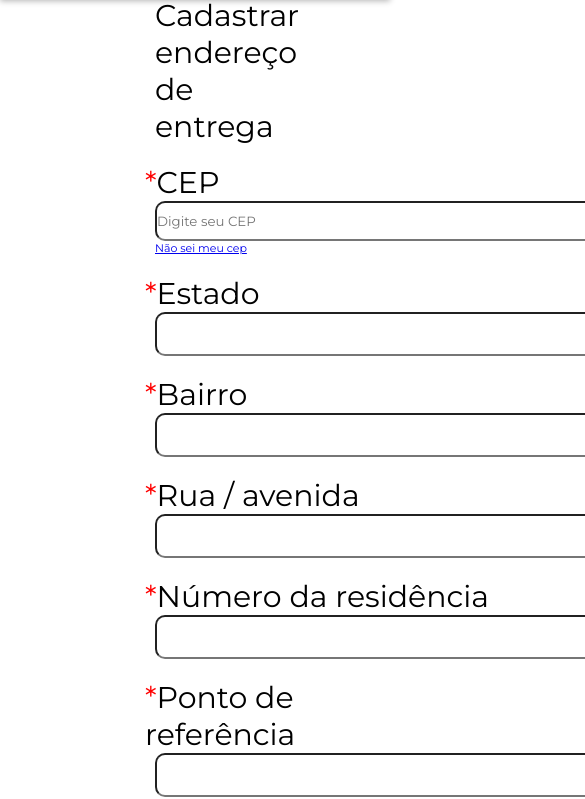
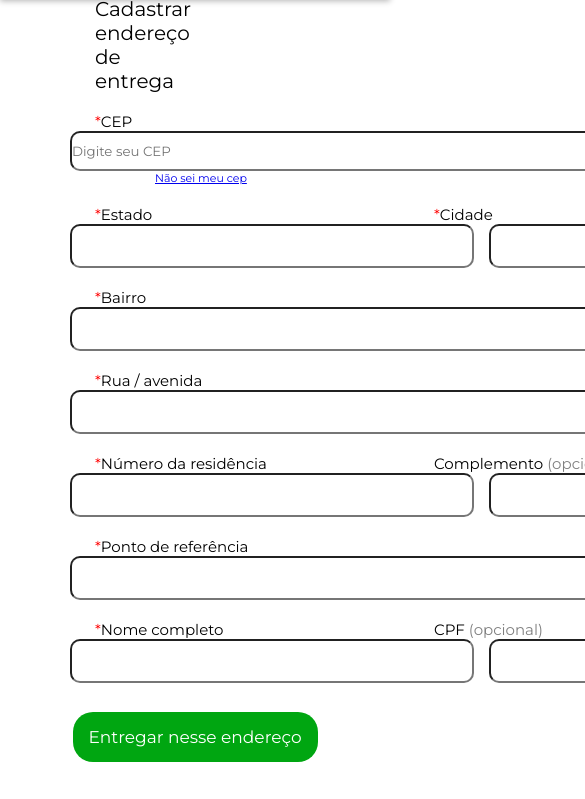
Before and after one commit to uAbyzou/sprint-3, a plain HTML site: page Identificação/indentifi.html in a window 390 px wide. Shown: the part 57-856 px from the top of the page, 585 px wide, since content can reach past the window. Drawn offline with Linux system fonts and the light colour scheme.

Commit message:
Identificação

```diff
--- a/Identificação/style.css
+++ b/Identificação/style.css
@@ -339,8 +339,6 @@ header a:hover {
     .teto {
         display: flex;
         gap: 535px;
-        margin-right: 0px;
-        margin-left: 0px;
     }
 
     .teto a {
@@ -356,6 +354,20 @@ header a:hover {
     .texto {
         font-size: 30px;
         margin-left: 145px;
+    }
+
+    @media (max-width: 992px) {
+        .teto p {
+            font-size: 20px;
+            margin-left: 95px;
+        }
+        .teto {
+            gap: 320px;
+        }
+        .texto {
+            font-size: 15px;
+            margin-left: 95px;
+        }
     }
 
     /* Parte de cima */
@@ -399,6 +411,28 @@ header a:hover {
         display: flex;
         margin-left: 155px;
         color: #00A611;
+    }
+
+    @media (max-width: 992px) {
+        input {
+            margin-left: 70px;
+            height: 40px;
+            border-radius: 10px;
+            width: 400px;
+        }
+
+        .cidade input {
+            margin-left: 150px;
+        }
+
+        .complemento input {
+            margin-left: 150px;
+        }
+
+        .cpf input {
+            margin-left: 150px;
+        }
+
     }
 
     /* _____________________________________________________________ */
@@ -449,6 +483,19 @@ header a:hover {
     .rua input{
         width: 1224px;
 
+}
+@media (max-width: 992px) {
+    .bairro input{
+        width: 817px;
+    }
+
+    .ponto-de-referencia input{
+        width: 817px;
+    }
+
+    .rua input {
+        width: 817px;
+    }
 }
     /* Input maior */
 
```
